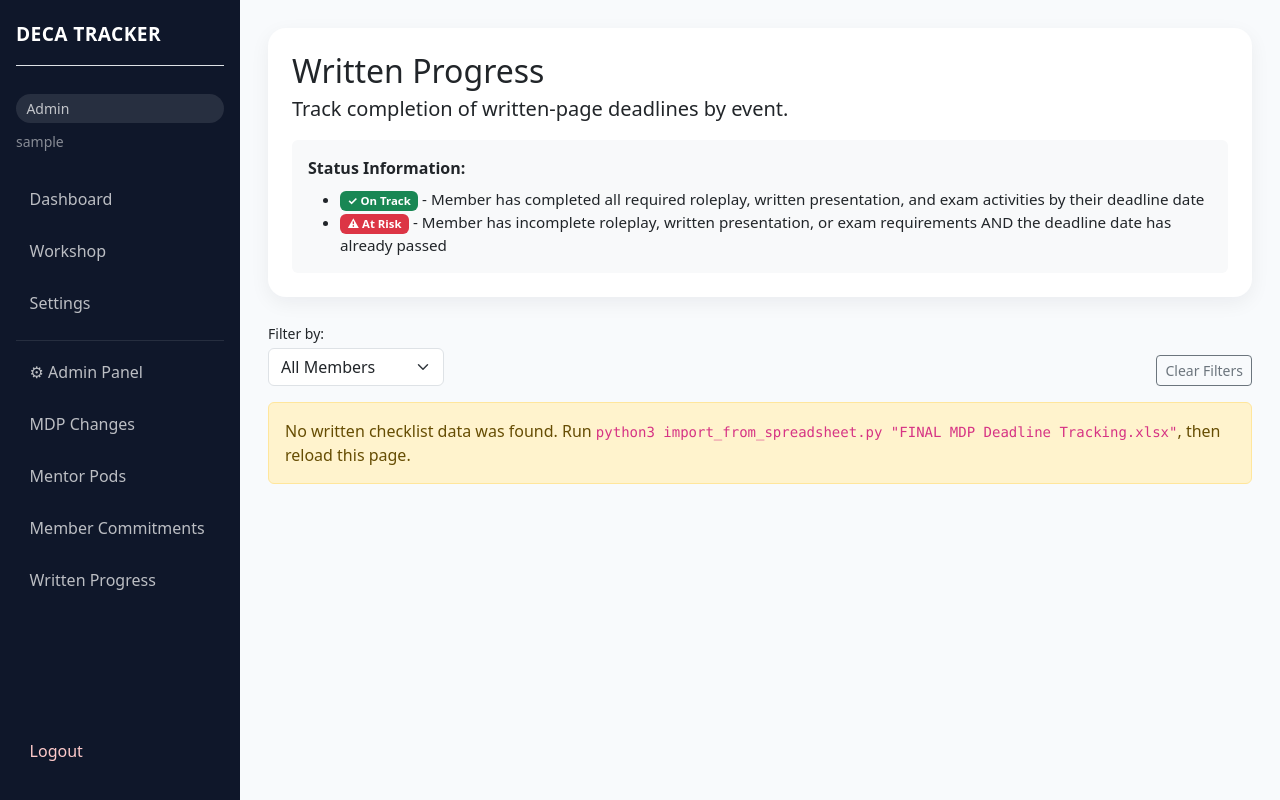
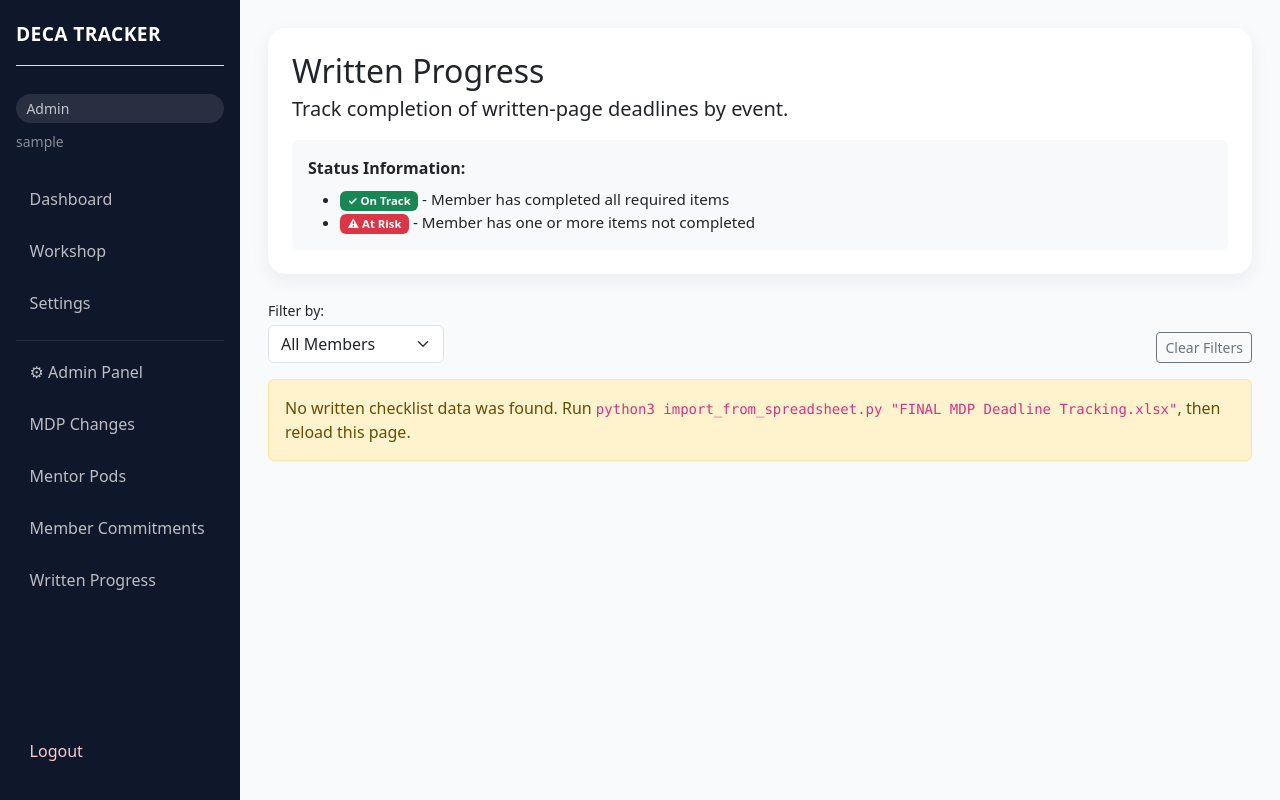
Before and after one commit to weikang-a11y/club-tracker, a Flask app: page /checklist_completion in a window 1280 px wide. Run offline with Flask 3, Linux system fonts and the light colour scheme; a user stored in the database is signed in; tables that the repository leaves empty hold one stand-in row (values such as "Sample post"); some libraries are stand-ins or nearby versions.

Commit message:
Update checklist status logic: on-track if all items complete, at-risk if any item missing

```diff
--- a/app.py
+++ b/app.py
@@ -22,6 +22,7 @@ import re
 from flask import jsonify
 import pandas as pd
 from collections import defaultdict
+
 
 
 load_dotenv()
@@ -1098,11 +1099,6 @@ def login():
         user = User.query.filter_by(username=form.username.data.strip()).first()
         if user and check_password_hash(user.password, form.password.data):
 
-            print("===== LOGIN DEBUG =====")
-            print("Username:", user.username)
-            print("Role:", user.role)
-            print("is_admin:", user.is_admin)
-            print("=======================")
 
             login_user(user)
 
@@ -2233,7 +2229,7 @@ def checklist_completion():
             'mentor_name': get_mentor_name(member),
             'level': level,
             'event': event,
-            'status': get_commitment_status(member),
+            'status': 'on_track' if all(checklist_by_event[event].values()) else 'at_risk',
             'checklists': checklist_by_event,
         }
         rows.append(row)
--- a/templates/checklist.html
+++ b/templates/checklist.html
@@ -14,11 +14,11 @@
       <ul class="mb-0 mt-2" style="font-size: 0.95rem;">
         <li>
           <span class="badge bg-success">✓ On Track</span>
-          - Member has completed all required roleplay, written presentation, and exam activities by their deadline date
+          - Member has completed all required items
         </li>
         <li>
           <span class="badge bg-danger">⚠ At Risk</span>
-          - Member has incomplete roleplay, written presentation, or exam requirements AND the deadline date has already passed
+          - Member has one or more items not completed
         </li>
       </ul>
     </div>
```
Also changed, not shown: club.db.
